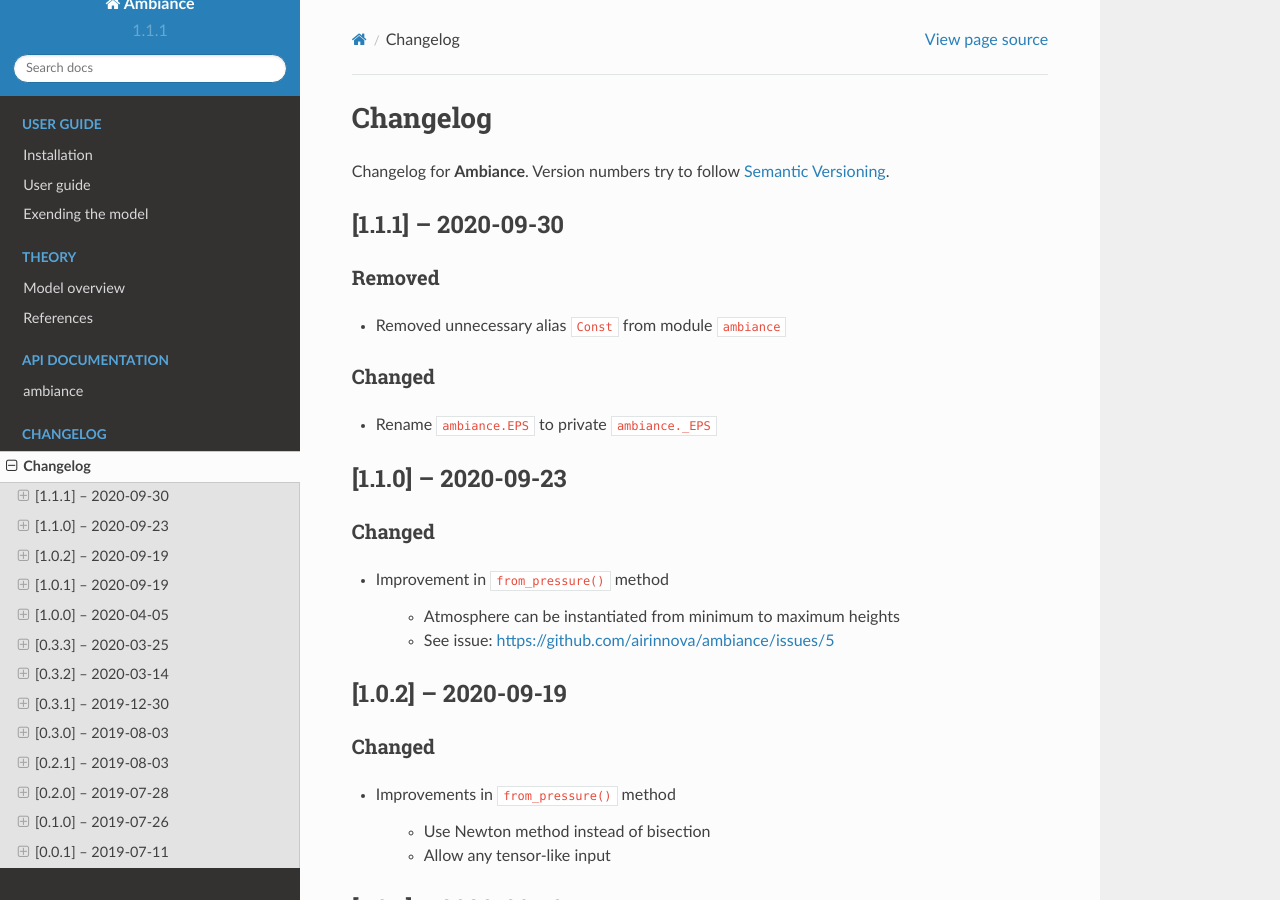
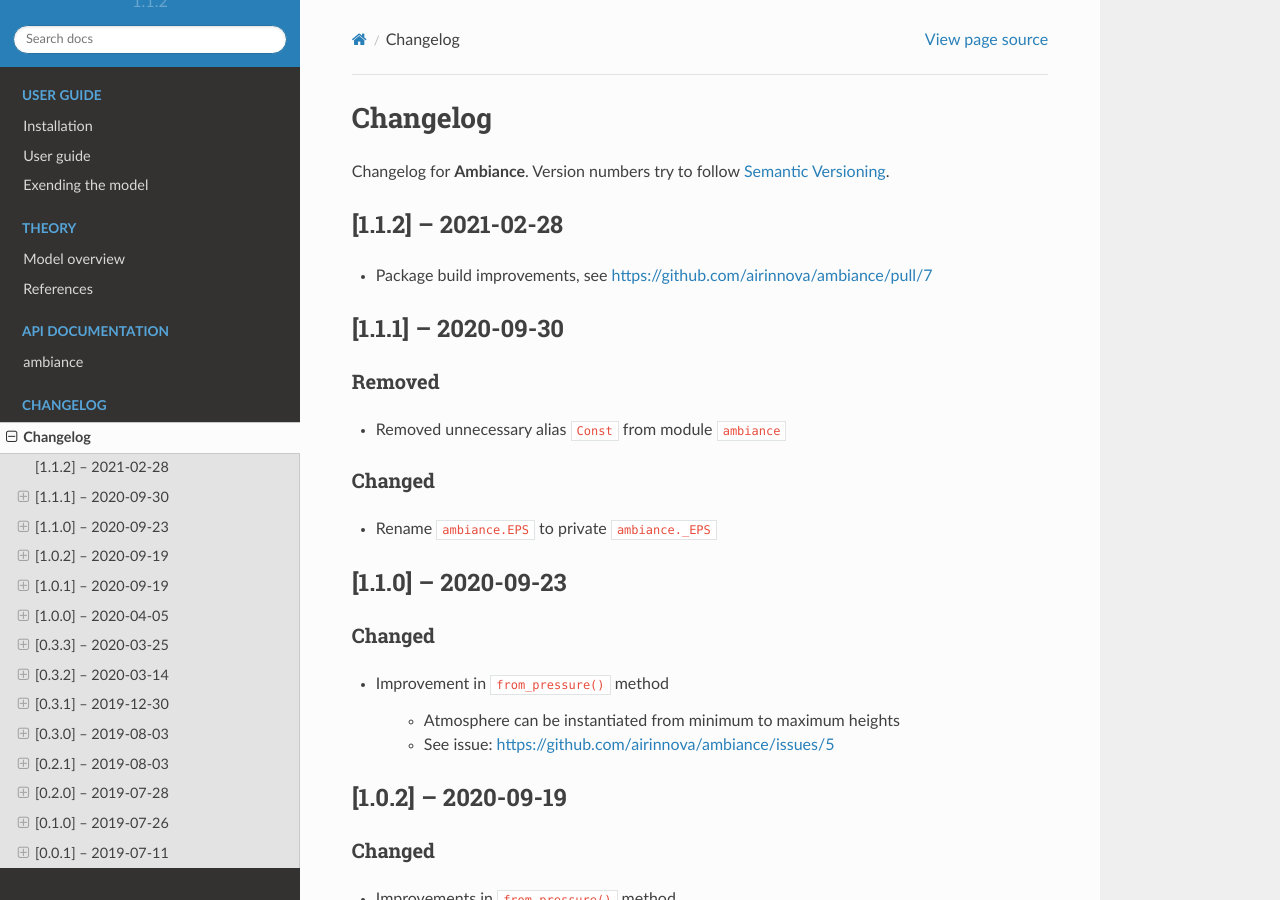
Before and after one commit to airinnova/ambiance, a Sphinx documentation site: the page built from docs/source/CHANGELOG.rst, in a window 1280 px wide and 900 px high. Built offline with Sphinx 7.4.7 and the Read the Docs theme 2.0.0, drawn with Linux system fonts in a browser that asks for light colours.

Commit message:
Update version

```diff
--- a/docs/source/CHANGELOG.rst
+++ b/docs/source/CHANGELOG.rst
@@ -2,6 +2,11 @@
 =========
 
 Changelog for |name_bold|. Version numbers try to follow `Semantic Versioning <https://semver.org/spec/v2.0.0.html>`_.
+
+[1.1.2] -- 2021-02-28
+---------------------
+
+* Package build improvements, see https://github.com/airinnova/ambiance/pull/7
 
 [1.1.1] -- 2020-09-30
 ---------------------
--- a/src/ambiance/__version__.py
+++ b/src/ambiance/__version__.py
@@ -2,5 +2,5 @@
 Version
 """
 
-VERSION = (1, 1, 1)
+VERSION = (1, 1, 2)
 __version__ = '.'.join(map(str, VERSION))
```
